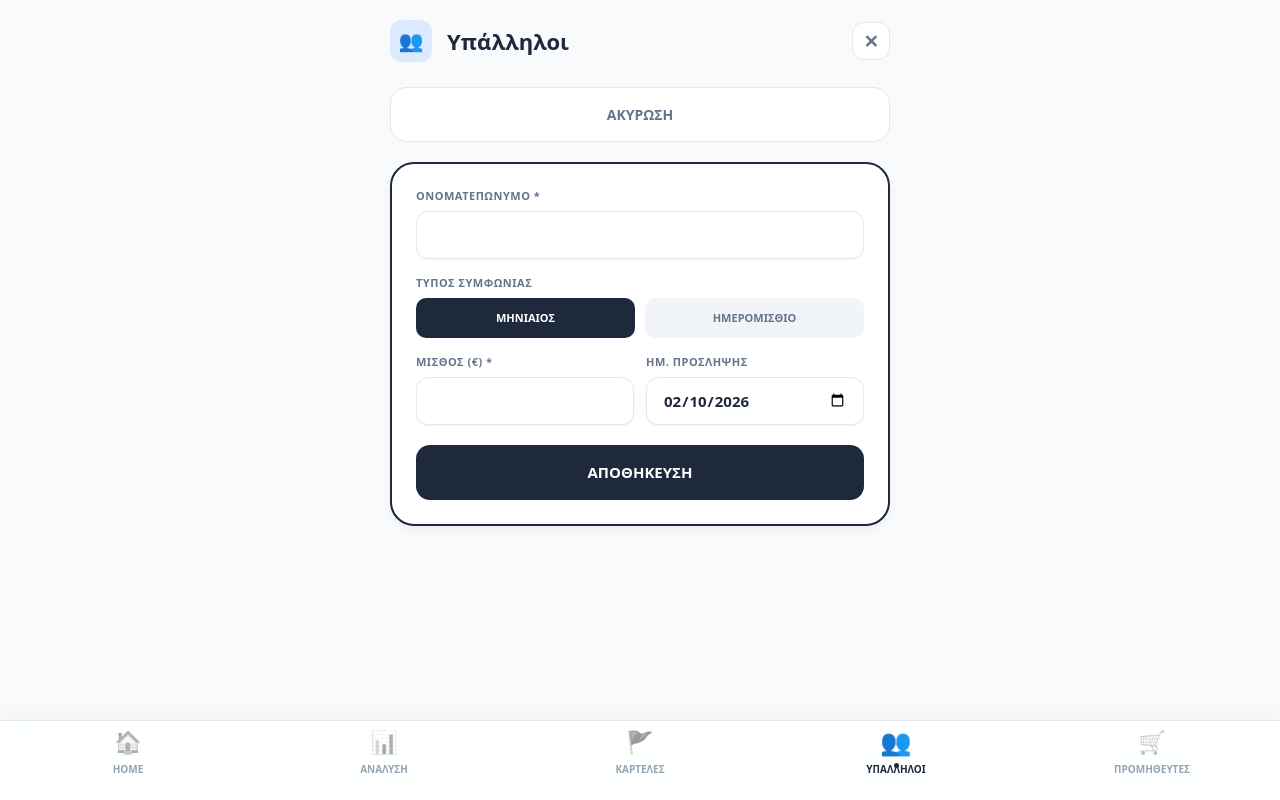
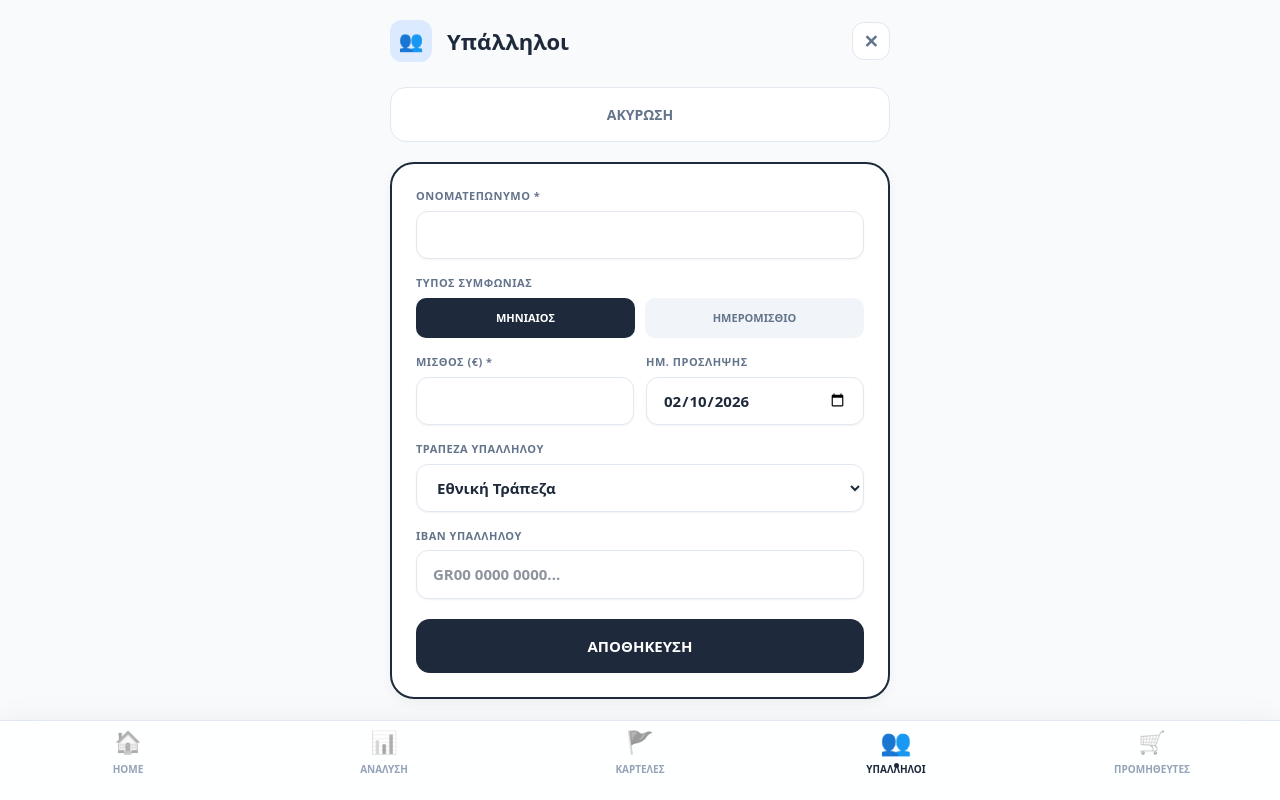
Before and after one commit to tsigris/cosy-management, a Next.js app: page /employees in a window 1280 px wide. Both pictures are taken after a click on the button "+ ΝΕΟΣ ΥΠΑΛΛΗΛΟΣ". Built offline with nearby package versions, Linux system fonts and the light colour scheme.

Commit message:
Update page.tsx

```diff
--- a/src/app/employees/page.tsx
+++ b/src/app/employees/page.tsx
@@ -29,7 +29,6 @@ function EmployeesContent() {
   const [selectedEmpId, setSelectedEmpId] = useState<string | null>(null)
   const [storeId, setStoreId] = useState<string | null>(null)
 
-  // --- ΝΕΟ STATE ΓΙΑ ΤΥΠΟ ΠΛΗΡΩΜΗΣ ---
   const [payBasis, setPayBasis] = useState<'monthly' | 'daily'>('monthly')
   const [viewYear, setViewYear] = useState(new Date().getFullYear())
 
@@ -39,8 +38,10 @@ function EmployeesContent() {
   }
 
   const [formData, setFormData] = useState({
-    full_name: '', position: '', amka: '', iban: '', monthly_salary: '',
-    daily_rate: '', // Προσθήκη για ημερομίσθιο
+    full_name: '', position: '', amka: '', iban: '',
+    bank_name: 'Εθνική Τράπεζα',
+    monthly_salary: '',
+    daily_rate: '',
     start_date: new Date().toISOString().split('T')[0]
   })
 
@@ -64,7 +65,6 @@ function EmployeesContent() {
 
   useEffect(() => { fetchInitialData() }, [fetchInitialData])
 
-  // --- ΕΞΥΠΝΟΣ ΥΠΟΛΟΓΙΣΜΟΣ ΥΠΟΛΟΙΠΟΥ ---
   const getCurrentMonthRemaining = (emp: any) => {
     const now = new Date();
     const currentMonthTrans = transactions.filter(t =>
@@ -91,7 +91,6 @@ function EmployeesContent() {
       }
     });
 
-    // Χρήση σωστής βάσης μισθού ανάλογα με τον τύπο
     const baseSalary = emp.pay_basis === 'daily' ? (Number(emp.daily_rate) || 0) : (Number(emp.monthly_salary) || 0);
     return (baseSalary + extraEarnings) - totalPaid;
   }
@@ -142,6 +141,7 @@ function EmployeesContent() {
       position: formData.position.trim() || null,
       amka: formData.amka.trim() || null,
       iban: formData.iban.trim() || null,
+      bank_name: formData.bank_name,
       pay_basis: payBasis,
       monthly_salary: payBasis === 'monthly' ? Number(formData.monthly_salary) : null,
       daily_rate: payBasis === 'daily' ? Number(formData.daily_rate) : null,
@@ -169,7 +169,7 @@ function EmployeesContent() {
   }
 
   const resetForm = () => {
-    setFormData({ full_name: '', position: '', amka: '', iban: '', monthly_salary: '', daily_rate: '', start_date: new Date().toISOString().split('T')[0] });
+    setFormData({ full_name: '', position: '', amka: '', iban: '', bank_name: 'Εθνική Τράπεζα', monthly_salary: '', daily_rate: '', start_date: new Date().toISOString().split('T')[0] });
     setPayBasis('monthly');
     setEditingId(null);
   }
@@ -195,7 +195,6 @@ function EmployeesContent() {
             <label style={labelStyle}>Ονοματεπώνυμο *</label>
             <input value={formData.full_name} onChange={e => setFormData({...formData, full_name: e.target.value})} style={inputStyle} />
 
-            {/* ΝΕΑ ΕΠΙΛΟΓΗ ΤΥΠΟΥ ΣΥΜΦΩΝΙΑΣ */}
             <label style={{...labelStyle, marginTop: '16px'}}>Τύπος Συμφωνίας</label>
             <div style={{ display: 'flex', gap: '10px', marginBottom: '16px' }}>
               <button onClick={() => setPayBasis('monthly')} style={payBasis === 'monthly' ? activeToggle : inactiveToggle}>ΜΗΝΙΑΙΟΣ</button>
@@ -220,6 +219,32 @@ function EmployeesContent() {
                 <input type="date" value={formData.start_date} onChange={e => setFormData({...formData, start_date: e.target.value})} style={inputStyle} />
               </div>
             </div>
+
+            <div style={{ marginTop: '16px' }}>
+                <label style={labelStyle}>Τράπεζα Υπαλλήλου</label>
+                <select
+                    value={formData.bank_name}
+                    onChange={e => setFormData({...formData, bank_name: e.target.value})}
+                    style={inputStyle}
+                >
+                    <option value="Εθνική Τράπεζα">Εθνική Τράπεζα</option>
+                    <option value="Eurobank">Eurobank</option>
+                    <option value="Alpha Bank">Alpha Bank</option>
+                    <option value="Τράπεζα Πειραιώς">Τράπεζα Πειραιώς</option>
+                    <option value="Viva Wallet">Viva Wallet</option>
+                </select>
+            </div>
+
+            <div style={{ marginTop: '16px' }}>
+                <label style={labelStyle}>IBAN Υπαλλήλου</label>
+                <input
+                    value={formData.iban}
+                    onChange={e => setFormData({...formData, iban: e.target.value.toUpperCase()})}
+                    placeholder="GR00 0000 0000..."
+                    style={inputStyle}
+                />
+            </div>
+
             <button onClick={handleSave} disabled={loading} style={{...saveBtnStyle, backgroundColor: editingId ? '#f59e0b' : colors.primaryDark}}>
               {loading ? 'ΓΙΝΕΤΑΙ ΑΠΟΘΗΚΕΥΣΗ...' : (editingId ? 'ΕΝΗΜΕΡΩΣΗ ΣΤΟΙΧΕΙΩΝ' : 'ΑΠΟΘΗΚΕΥΣΗ')}
             </button>
@@ -261,6 +286,13 @@ function EmployeesContent() {
 
                 {isSelected && (
                   <div style={{ backgroundColor: '#ffffff', padding: '18px', borderTop: `1px solid ${colors.border}` }}>
+
+                    <div style={{ marginBottom: '20px', padding: '12px', backgroundColor: colors.slate100, borderRadius: '12px', fontSize: '12px' }}>
+                        <p style={{ margin: '0 0 5px 0', fontWeight: '800', color: colors.secondaryText }}>ΣΤΟΙΧΕΙΑ ΠΛΗΡΩΜΗΣ</p>
+                        <p style={{ margin: 0, fontWeight: '700' }}>🏦 {emp.bank_name || 'Δεν ορίστηκε'}</p>
+                        <p style={{ margin: '3px 0 0 0', fontWeight: '600', color: colors.accentBlue, fontSize: '11px' }}>{emp.iban || 'Δεν ορίστηκε IBAN'}</p>
+                    </div>
+
                     <div style={filterContainer}>
                         <label style={{...labelStyle, margin: 0, flex: 1, alignSelf: 'center'}}>ΕΤΗΣΙΑ ΑΝΑΛΥΣΗ</label>
                         <select value={viewYear} onChange={e => setViewYear(parseInt(e.target.value))} style={filterSelect}>
@@ -297,7 +329,8 @@ function EmployeesContent() {
                         setPayBasis(emp.pay_basis || 'monthly');
                         setFormData({
                           full_name: emp.full_name, position: emp.position || '', amka: emp.amka || '',
-                          iban: emp.iban || '', monthly_salary: emp.monthly_salary?.toString() || '',
+                          iban: emp.iban || '', bank_name: emp.bank_name || 'Εθνική Τράπεζα',
+                          monthly_salary: emp.monthly_salary?.toString() || '',
                           daily_rate: emp.daily_rate?.toString() || '', start_date: emp.start_date
                         });
                         setEditingId(emp.id); setIsAdding(true); window.scrollTo(0,0);
@@ -339,8 +372,6 @@ const historyItemExtended: any = { padding: '12px', borderRadius: '14px', border
 const transDeleteBtn: any = { background: 'none', border: 'none', cursor: 'pointer', fontSize: '12px', opacity: 0.5 };
 const editBtn: any = { flex: 3, background: '#fffbeb', border: `1px solid #fef3c7`, padding: '12px', borderRadius: '10px', cursor: 'pointer', fontSize: '11px', fontWeight: '700', color: '#92400e' };
 const deleteBtn: any = { flex: 2, background: '#fef2f2', border: `1px solid #fee2e2`, padding: '12px', borderRadius: '10px', cursor: 'pointer', fontSize: '11px', fontWeight: '700', color: colors.accentRed };
-
-// ΝΕΑ ΣΤΥΛ ΓΙΑ ΤΟΝ ΔΙΑΚΟΠΤΗ (TOGGLE)
 const activeToggle: any = { flex: 1, padding: '12px', backgroundColor: colors.primaryDark, color: 'white', border: 'none', borderRadius: '10px', fontWeight: 'bold', fontSize: '11px', cursor: 'pointer' };
 const inactiveToggle: any = { flex: 1, padding: '12px', backgroundColor: '#f1f5f9', color: colors.secondaryText, border: 'none', borderRadius: '10px', fontWeight: 'bold', fontSize: '11px', cursor: 'pointer' };
 
```
